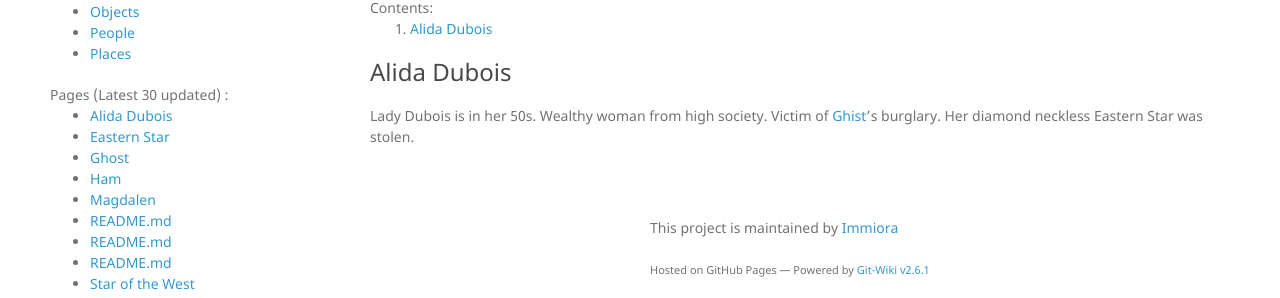
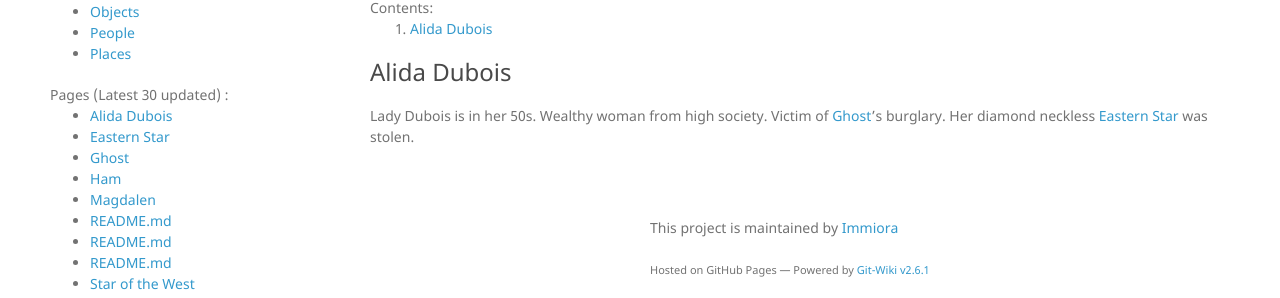
Before and after one commit to Immiora/the-narrow, a Jekyll site: the page built from wiki/people/AlidaDubois.md, in a window 1280 px wide. Shown: the part 142-440 px from the top of the page. Built offline with Jekyll 4.4.1, drawn with Linux system fonts in a browser that asks for light colours; nearby versions of some CDN libraries.

Commit message:
Update AlidaDubois.md

```diff
--- a/wiki/people/AlidaDubois.md
+++ b/wiki/people/AlidaDubois.md
@@ -5,4 +5,4 @@ categoris: people
 
 ### Alida Dubois
 
-Lady Dubois is in her 50s. Wealthy woman from high society. Victim of [Ghist](Ghost)'s burglary. Her diamond neckless Eastern Star was stolen.
+Lady Dubois is in her 50s. Wealthy woman from high society. Victim of [Ghost](Ghost)'s burglary. Her diamond neckless [Eastern Star](EasternStar) was stolen.
```
